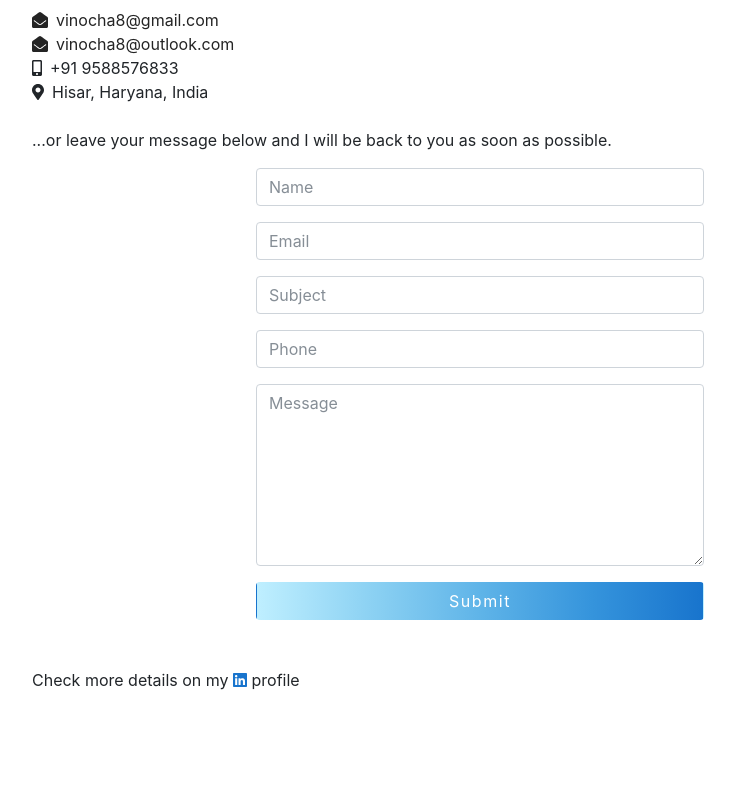
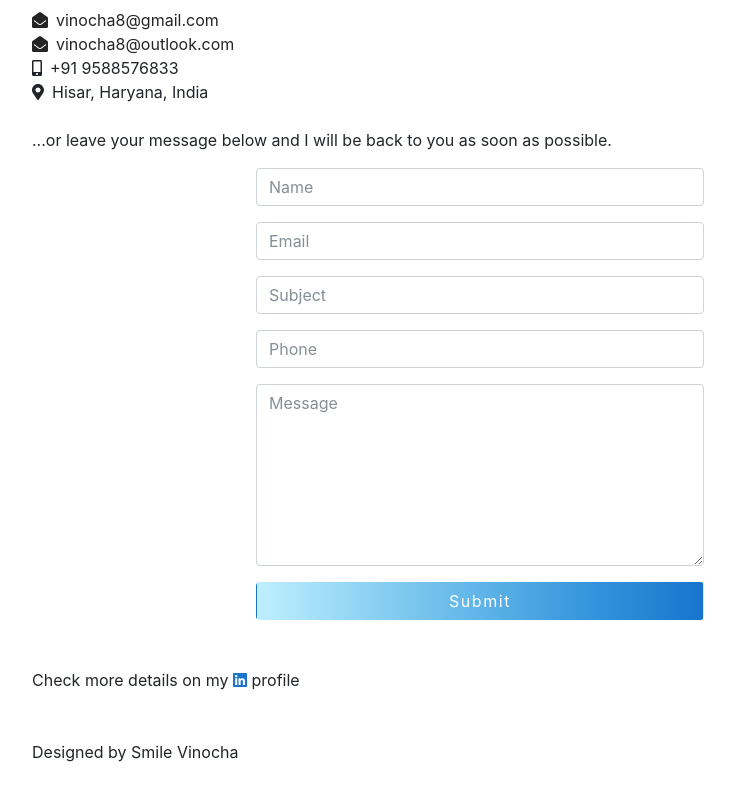
Before and after one commit to SmileVinocha/web1, a website with bundled scripts: page index.html in a window 1280 px wide. Shown: the part 5036-5836 px from the top of the page, without its empty margins (304-1039 px from the left). Before the commit the page ends 5776 px from the top, so only its background shows below. Built offline with nearby package versions, Linux system fonts and the light colour scheme; a web font is replaced by a local one.

Commit message:
Update index.html

```diff
--- a/index.html
+++ b/index.html
@@ -525,6 +525,10 @@
                 <a href="https://www.linkedin.com/in/smile-vinocha/" target="_blank" rel="noopener"><i class="fab fa-linkedin"></i
           ></a> profile
             </div>
+            <div class="text-left linkedin-link">
+                <br><br>Designed by Smile Vinocha
+
+            </div>
 
         </section>
     </div>
```
